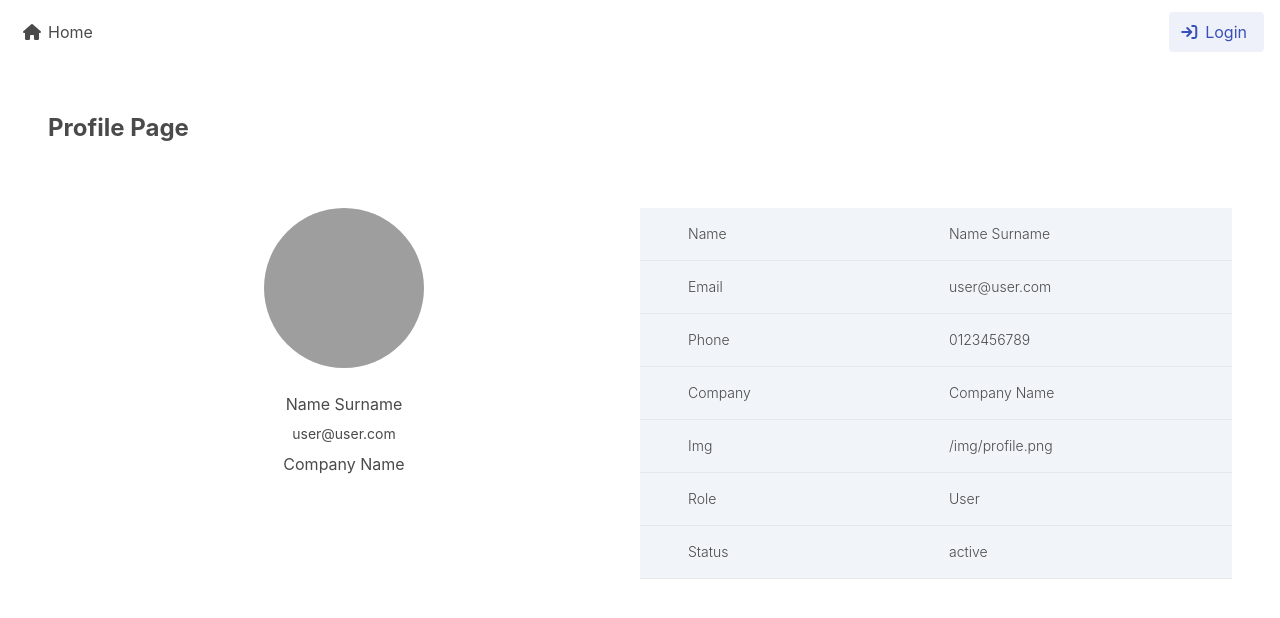
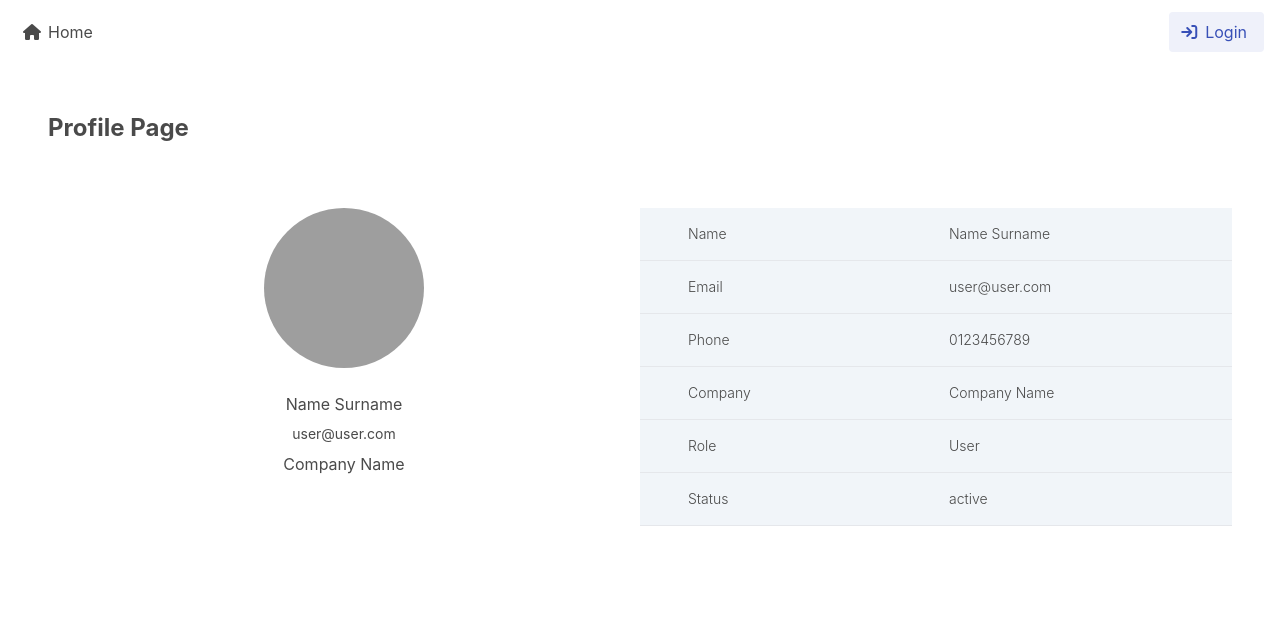
Before and after one commit to pawgog/graphql-job-dashboard, a React (Create React App) app in the folder client/: page /profile in a window 1280 px wide. Shown: the top 618 px of the page. Built offline with nearby package versions, Linux system fonts and the light colour scheme; grey boxes are pictures that could not be loaded.

Commit message:
Exclude one jey from user data

```diff
--- a/client/src/components/Login/ProfilePage.js
+++ b/client/src/components/Login/ProfilePage.js
@@ -29,7 +29,7 @@ function ProfilePage() {
               <div className="overflow-hidden">
                 <table className="min-w-full text-left text-sm font-light">
                   <tbody>
-                    {userData.map((user) => Object.keys(user).map((key) => <ProfilePageDetails key={key} label={key} user={user[key]} />))}
+                    {userData.map((user) => Object.keys(user).map((key) => key !== "img" && <ProfilePageDetails key={key} label={key} user={user[key]} />))}
                   </tbody>
                 </table>
               </div>
```
